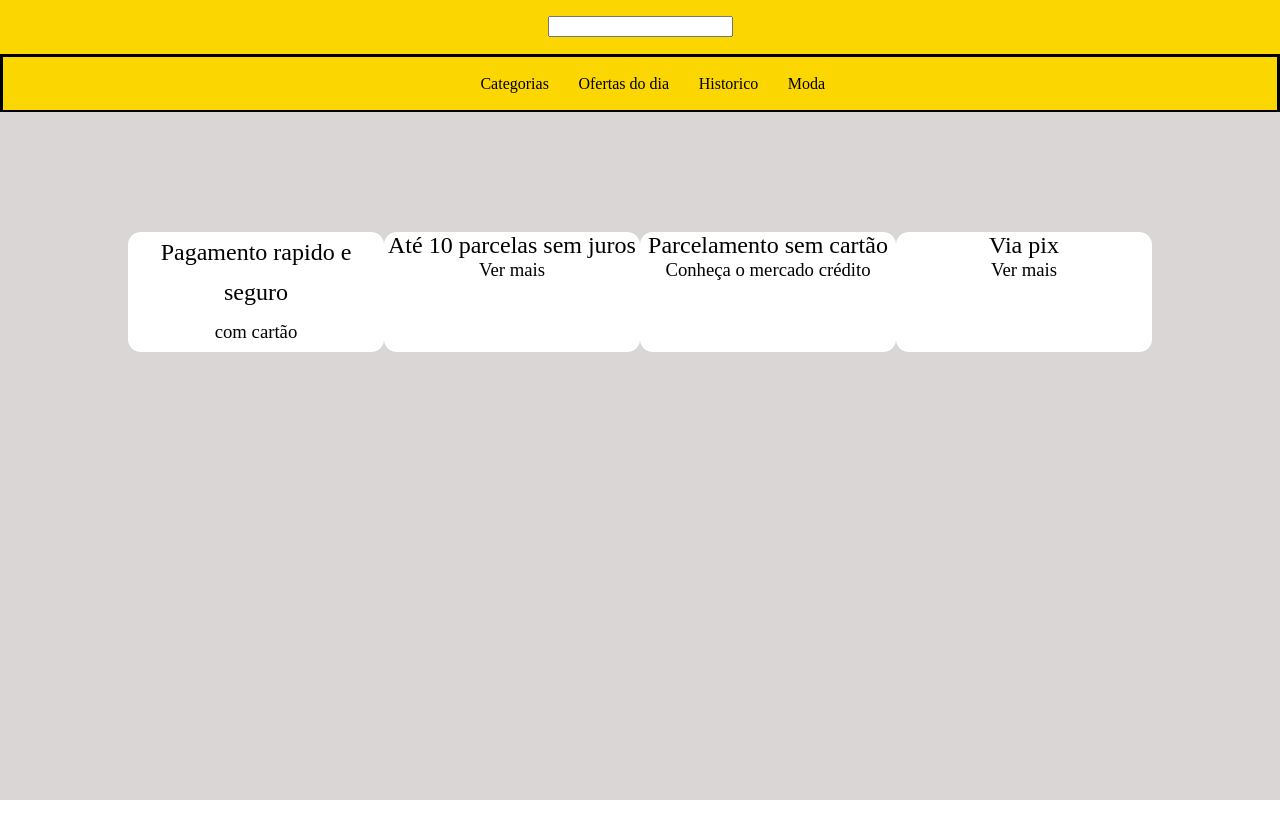
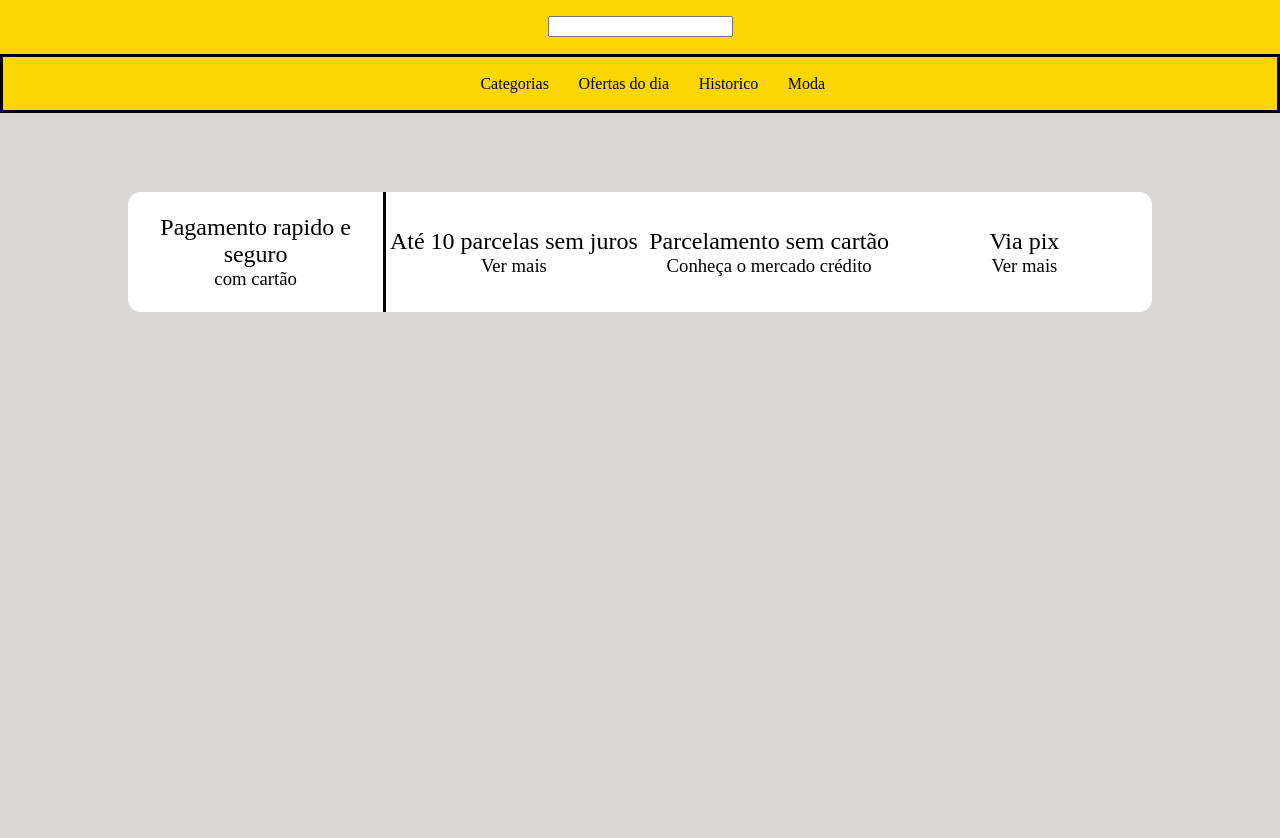
Before and after one commit to dantasz1/-6-Colocando-em-pr-tica---Front-end, a plain HTML site: page index.html in a window 1280 px wide. Before the commit the page ends 800 px from the top, so only its background shows below. Drawn offline with Linux system fonts and the light colour scheme.

Commit message:
exercicio finalizado

```diff
--- a/styles.css
+++ b/styles.css
@@ -52,27 +52,38 @@ align-items: center;
 
 }
 .pagamentoRapido{
-  float: left;
-margin-top: 15vh;
-margin-left: 10vw;
-background-color: white;
 height: 15vh;
 width: 20vw;
 align-items: center;
-border-radius: 1vw;
-line-height: 5vh;
 text-align: center;
+display: flex;
+flex-direction: column;
+justify-content: center;
+border-right : solid 3px;
+border-color: black;
 }
 
 .oferta {
   height: 15vh;
   width: 20vw;
-  float: left;
-margin-top: 15vh;
 border-radius: 1vw;
-background-color: white;
 justify-content: center;
 align-items: center;
 text-align: center;
+display: flex;
+flex-direction: column;
+}
 
+.ofertas {
+  margin-top: 10vh;
+  display: flex;
+  background-color: white;
+  align-items: center;
+  text-align: center;
+  width: 80%;
+  margin-left: 10vw;
+border-radius: 1vw;
 }
+body {
+  background-color: rgb(218, 214, 214)
+}
```
Also changed, not shown: index.html (+1 -1 lines).
